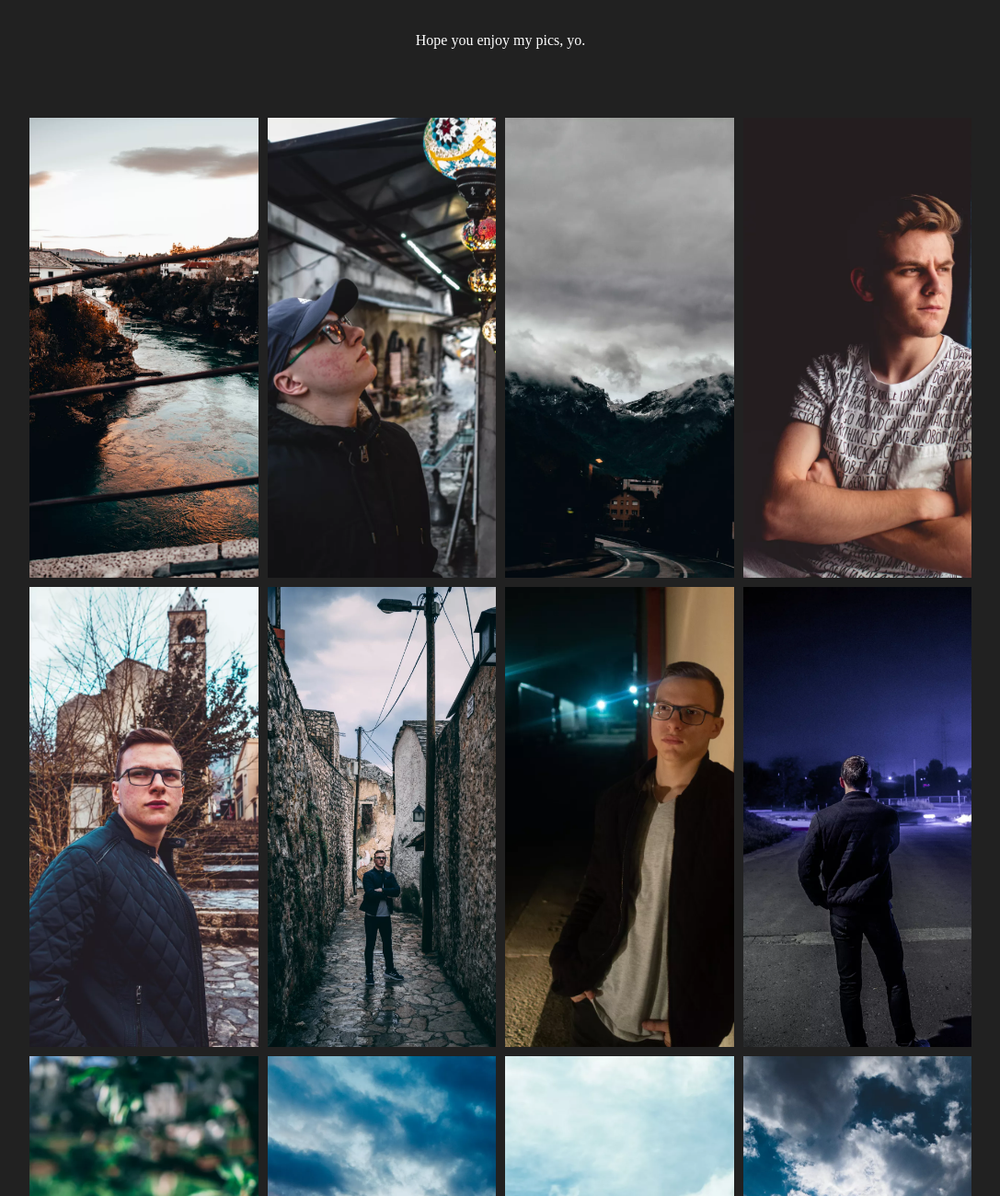
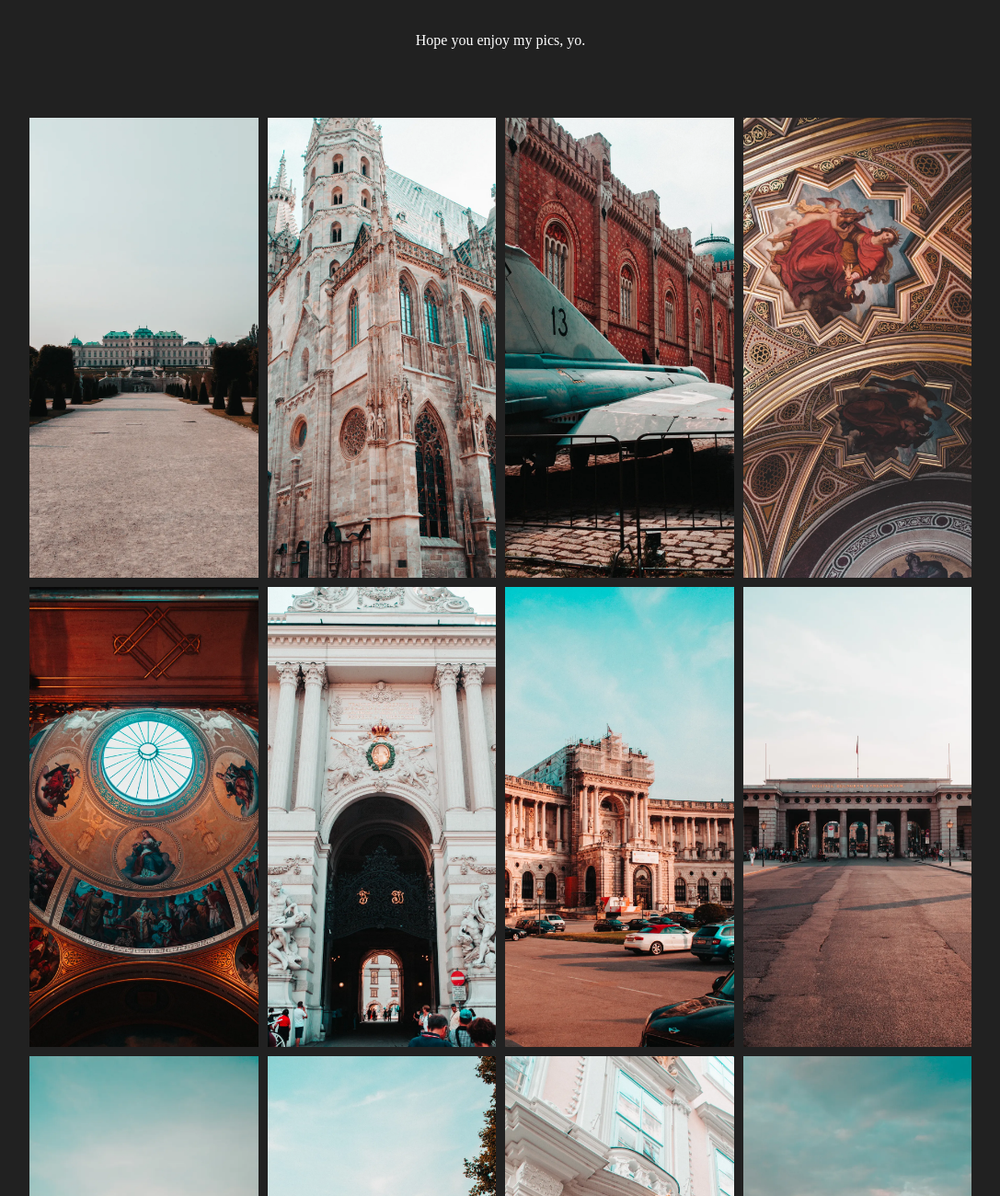
Before and after one commit to nedzadalibegovic/portfolio, a plain HTML site: page index.html in a window 1280 px wide. Shown: the part 540-1840 px from the top of the page at 92% size, without its empty margins (96-1183 px from the left). Drawn offline with nearby package versions, Linux system fonts and the light colour scheme; a web font is replaced by a local one.

Commit message:
Add new pictures to gallery

```diff
--- a/index.html
+++ b/index.html
@@ -18,6 +18,18 @@
 	<div class="gallery-container">
 		<p>Hope you enjoy my pics, yo.</p>
 		<div class="gallery">
+			<img class="gallery-item" src="img/gallery/24.webp" />
+			<img class="gallery-item" src="img/gallery/25.webp" />
+			<img class="gallery-item" src="img/gallery/26.webp" />
+			<img class="gallery-item" src="img/gallery/27.webp" />
+			<img class="gallery-item" src="img/gallery/28.webp" />
+			<img class="gallery-item" src="img/gallery/29.webp" />
+			<img class="gallery-item" src="img/gallery/30.webp" />
+			<img class="gallery-item" src="img/gallery/31.webp" />
+			<img class="gallery-item" src="img/gallery/32.webp" />
+			<img class="gallery-item" src="img/gallery/33.webp" />
+			<img class="gallery-item" src="img/gallery/34.webp" />
+			<img class="gallery-item" src="img/gallery/35.webp" />
 			<img class="gallery-item" src="img/gallery/00.webp" />
 			<img class="gallery-item" src="img/gallery/01.webp" />
 			<img class="gallery-item" src="img/gallery/02.webp" />
```
Also changed, not shown: img/gallery/24.webp (added), img/gallery/25.webp (added), img/gallery/26.webp (added), img/gallery/27.webp (added), img/gallery/28.webp (added), img/gallery/29.webp (added), img/gallery/30.webp (added), img/gallery/31.webp (added), img/gallery/32.webp (added), img/gallery/33.webp (added), img/gallery/34.webp (added), img/gallery/35.webp (added).
